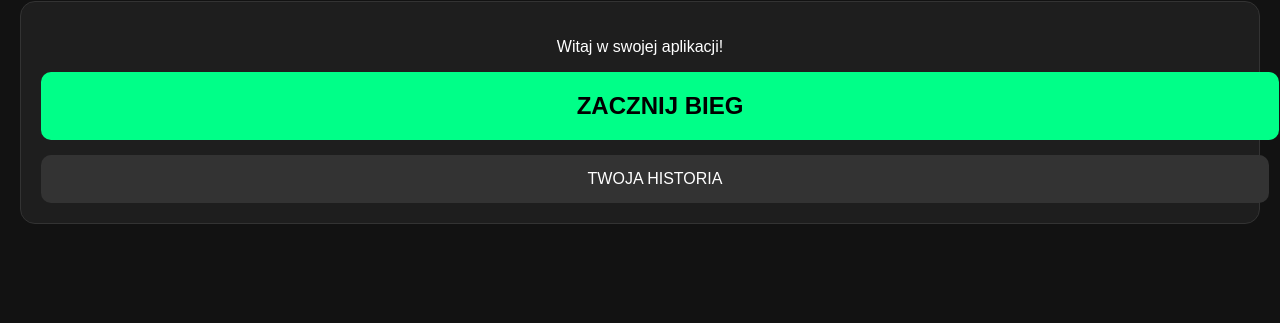
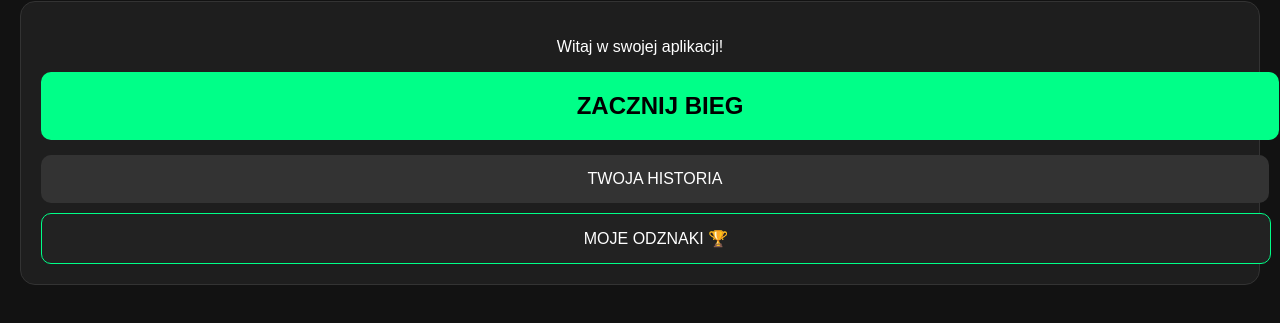
Before and after one commit to Dnax1998/python-safe_bot_pro_v1.py, a plain HTML site: page index.html in a window 1280 px wide. Shown: the part 99-422 px from the top of the page. Drawn offline with Linux system fonts and the light colour scheme.

Commit message:
Update index.html

```diff
--- a/index.html
+++ b/index.html
@@ -18,6 +18,7 @@
         <p>Witaj w swojej aplikacji!</p>
         <a href="run.html" class="btn-main">ZACZNIJ BIEG</a>
         <a href="history.html" class="btn-sec">TWOJA HISTORIA</a>
+        <a href="achievements.html" class="btn-sec" style="margin-top:10px; background: #222; border: 1px solid #00ff88;">MOJE ODZNAKI 🏆</a>
     </div>
 </body>
 </html>
```
